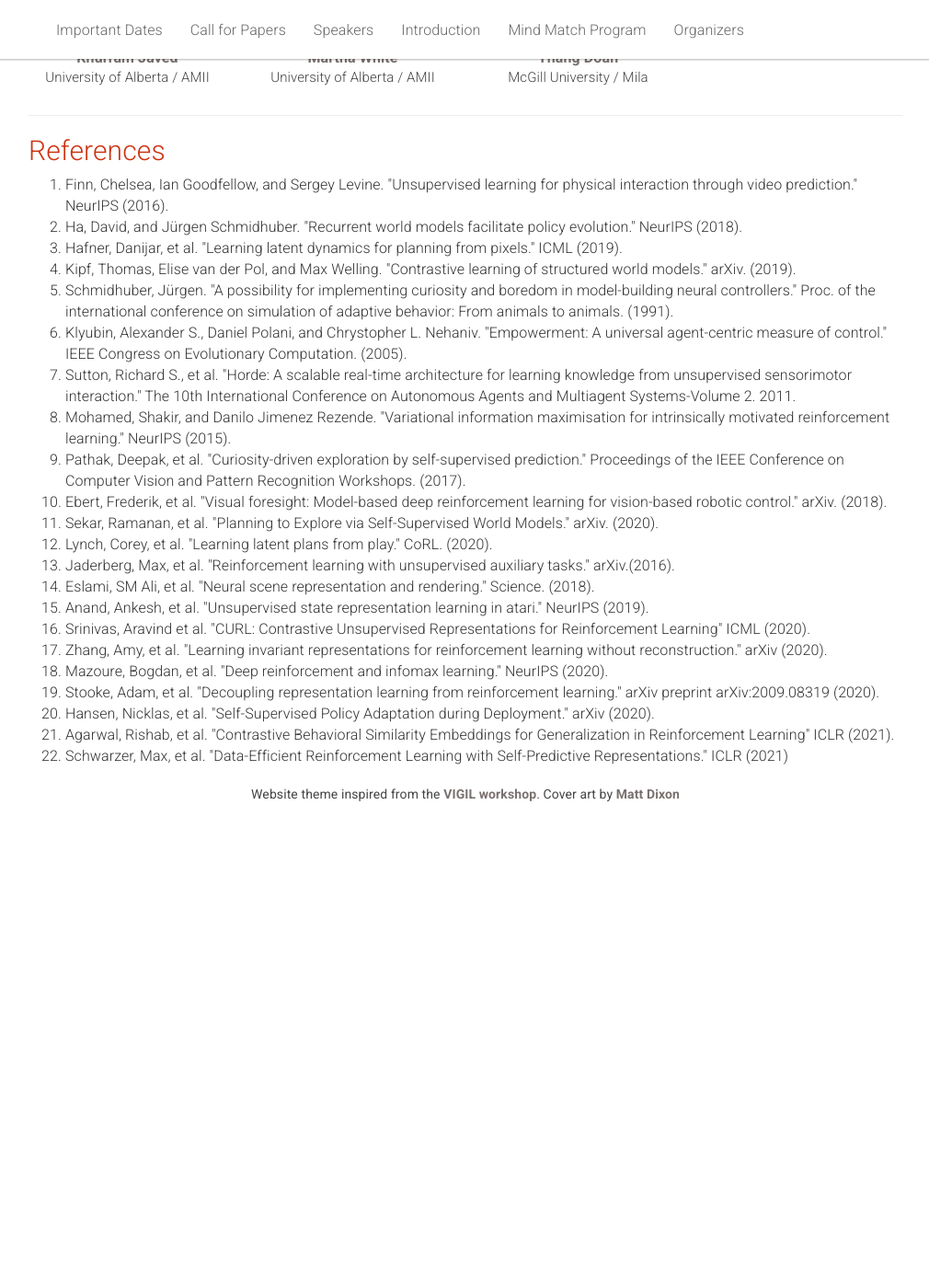
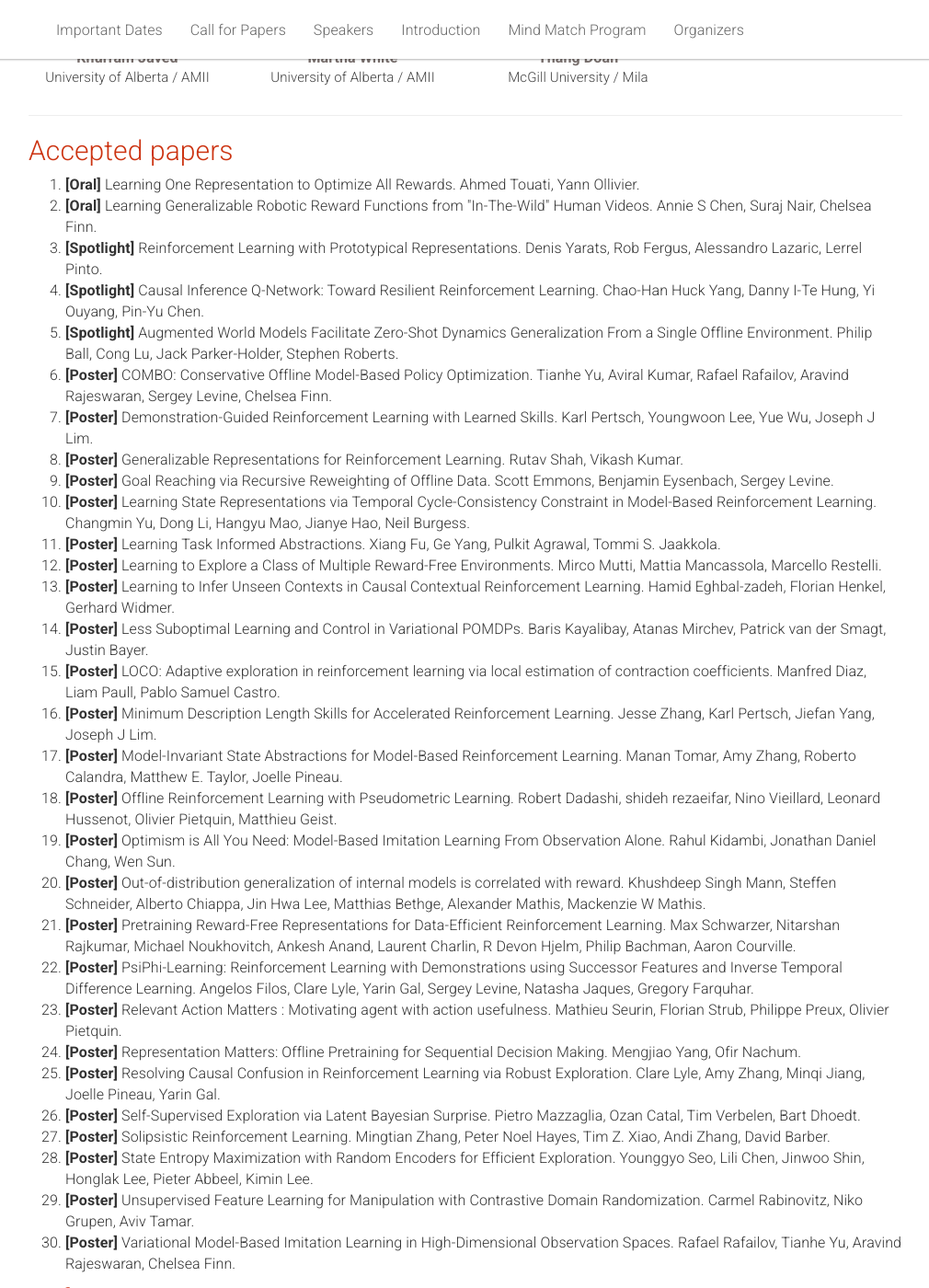
Before and after one commit to sslrlworkshop/sslrlworkshop.github.io, a Jekyll site: the page built from _pages/home.md, in a window 1280 px wide and 1400 px high, scrolled down 3221 px. Shown: the whole window at 92% size, without its empty margins (134-1144 px from the left). Built offline with Jekyll 4.4.1, drawn with Linux system fonts in a browser that asks for light colours; before the commit the page ends 4104 px from its top, so only the background shows below that.

Commit message:
Added list of accepted papers

```diff
--- a/_pages/home.md
+++ b/_pages/home.md
@@ -305,6 +305,58 @@ acknowledgements: ""
 
 <div class="row">
   <div class="col-xs-12">
+    <h2>Accepted papers</h2>
+  </div>
+</div>
+<div class="row">
+  <div class="col-md-12">
+    <ol>
+<li><b>[Oral]</b> Learning One Representation to Optimize All Rewards. Ahmed Touati, Yann Ollivier.</li>
+<li><b>[Oral]</b> Learning Generalizable Robotic Reward Functions from "In-The-Wild" Human Videos. Annie S Chen, Suraj Nair, Chelsea Finn.</li>
+
+<li><b>[Spotlight]</b> Reinforcement Learning with Prototypical Representations. Denis Yarats, Rob Fergus, Alessandro Lazaric, Lerrel Pinto.</li>
+<li><b>[Spotlight]</b> Causal Inference Q-Network: Toward Resilient Reinforcement Learning. Chao-Han Huck Yang, Danny I-Te Hung, Yi Ouyang, Pin-Yu Chen.</li>
+<li><b>[Spotlight]</b> Augmented World Models Facilitate Zero-Shot Dynamics Generalization From a Single Offline Environment. Philip Ball, Cong Lu, Jack Parker-Holder, Stephen Roberts.</li>
+
+<li><b>[Poster]</b> COMBO: Conservative Offline Model-Based Policy Optimization. Tianhe Yu, Aviral Kumar, Rafael Rafailov, Aravind Rajeswaran, Sergey Levine, Chelsea Finn.</li>
+<li><b>[Poster]</b> Demonstration-Guided Reinforcement Learning with Learned Skills. Karl Pertsch, Youngwoon Lee, Yue Wu, Joseph J Lim.</li>
+<li><b>[Poster]</b> Generalizable Representations for Reinforcement Learning. Rutav Shah, Vikash Kumar.</li>
+<li><b>[Poster]</b> Goal Reaching via Recursive Reweighting of Offline Data. Scott Emmons, Benjamin Eysenbach, Sergey Levine.</li>
+<li><b>[Poster]</b> Learning State Representations via Temporal Cycle-Consistency Constraint in Model-Based Reinforcement Learning. Changmin Yu, Dong Li, Hangyu Mao, Jianye Hao, Neil Burgess.</li>
+<li><b>[Poster]</b> Learning Task Informed Abstractions. Xiang Fu, Ge Yang, Pulkit Agrawal, Tommi S. Jaakkola.</li>
+<li><b>[Poster]</b> Learning to Explore a Class of Multiple Reward-Free Environments. Mirco Mutti, Mattia Mancassola, Marcello Restelli.</li>
+<li><b>[Poster]</b> Learning to Infer Unseen Contexts in Causal Contextual Reinforcement Learning. Hamid Eghbal-zadeh, Florian Henkel, Gerhard Widmer.</li>
+<li><b>[Poster]</b> Less Suboptimal Learning and Control in Variational POMDPs. Baris Kayalibay, Atanas Mirchev, Patrick van der Smagt, Justin Bayer.</li>
+<li><b>[Poster]</b> LOCO: Adaptive exploration in reinforcement learning via local estimation of contraction coefficients. Manfred Diaz, Liam Paull, Pablo Samuel Castro.</li>
+<li><b>[Poster]</b> Minimum Description Length Skills for Accelerated Reinforcement Learning. Jesse Zhang, Karl Pertsch, Jiefan Yang, Joseph J Lim.</li>
+<li><b>[Poster]</b> Model-Invariant State Abstractions for Model-Based Reinforcement Learning. Manan Tomar, Amy Zhang, Roberto Calandra, Matthew E. Taylor, Joelle Pineau.</li>
+<li><b>[Poster]</b> Offline Reinforcement Learning with Pseudometric Learning.  Robert Dadashi, shideh rezaeifar, Nino Vieillard, Leonard Hussenot, Olivier Pietquin, Matthieu Geist.</li>
+<li><b>[Poster]</b> Optimism is All You Need: Model-Based Imitation Learning From Observation Alone.  Rahul Kidambi, Jonathan Daniel Chang, Wen Sun.</li>
+<li><b>[Poster]</b> Out-of-distribution generalization of internal models is correlated with reward.  Khushdeep Singh Mann, Steffen Schneider, Alberto Chiappa, Jin Hwa Lee, Matthias Bethge, Alexander Mathis, Mackenzie W Mathis.</li>
+<li><b>[Poster]</b> Pretraining Reward-Free Representations for Data-Efficient Reinforcement Learning. Max Schwarzer, Nitarshan Rajkumar, Michael Noukhovitch, Ankesh Anand, Laurent Charlin, R Devon Hjelm, Philip Bachman, Aaron Courville.</li>
+<li><b>[Poster]</b> PsiPhi-Learning: Reinforcement Learning with Demonstrations using Successor Features and Inverse Temporal Difference Learning. Angelos Filos, Clare Lyle, Yarin Gal, Sergey Levine, Natasha Jaques, Gregory Farquhar.</li>
+<li><b>[Poster]</b> Relevant Action Matters : Motivating agent with action usefulness. Mathieu Seurin, Florian Strub, Philippe Preux, Olivier Pietquin.</li>
+<li><b>[Poster]</b> Representation Matters: Offline Pretraining for Sequential Decision Making. Mengjiao Yang, Ofir Nachum.</li>
+<li><b>[Poster]</b> Resolving Causal Confusion in Reinforcement Learning via Robust Exploration. Clare Lyle, Amy Zhang, Minqi Jiang, Joelle Pineau, Yarin Gal.</li>
+<li><b>[Poster]</b> Self-Supervised Exploration via Latent Bayesian Surprise. Pietro Mazzaglia, Ozan Catal, Tim Verbelen, Bart Dhoedt.</li>
+<li><b>[Poster]</b> Solipsistic Reinforcement Learning. Mingtian Zhang, Peter Noel Hayes, Tim Z. Xiao, Andi Zhang, David Barber.</li>
+<li><b>[Poster]</b> State Entropy Maximization with Random Encoders for Efficient Exploration. Younggyo Seo, Lili Chen, Jinwoo Shin, Honglak Lee, Pieter Abbeel, Kimin Lee.</li>
+<li><b>[Poster]</b> Unsupervised Feature Learning for Manipulation with Contrastive Domain Randomization. Carmel Rabinovitz, Niko Grupen, Aviv Tamar.</li>
+<li><b>[Poster]</b> Variational Model-Based Imitation Learning in High-Dimensional Observation Spaces. Rafael Rafailov, Tianhe Yu, Aravind Rajeswaran, Chelsea Finn.</li>
+
+
+
+
+
+
+</ol>
+  </div>
+</div>
+
+
+
+<div class="row">
+  <div class="col-xs-12">
     <h2>References</h2>
   </div>
 </div>
```
